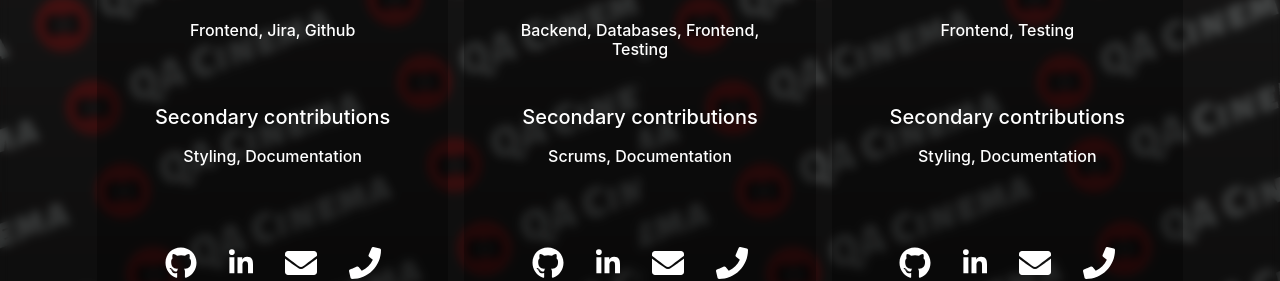
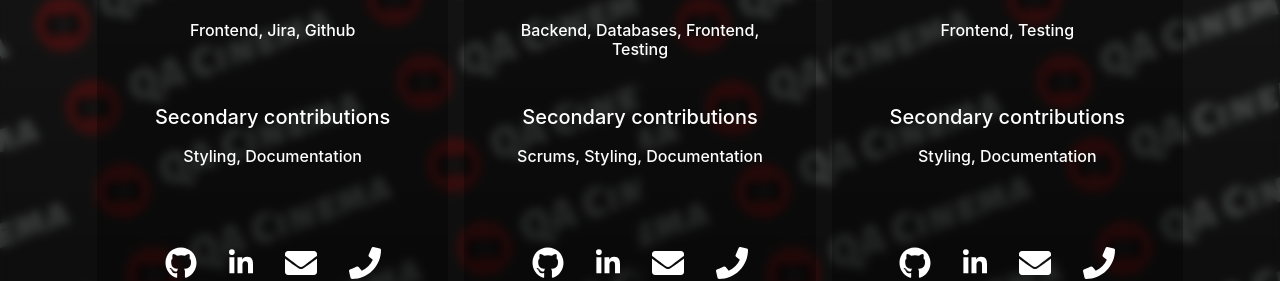
Before and after one commit to QA-AKAM/QACinema-Project, a React (Create React App) app in the folder frontend/: page /About in a window 1280 px wide. Shown: the part 1340-1621 px from the top of the page. Built offline with nearby package versions, Linux system fonts and the light colour scheme; no server answers.

Commit message:
CP-63 AM: Added details to about us page.

```diff
--- a/frontend/src/Components/Information/About/About.jsx
+++ b/frontend/src/Components/Information/About/About.jsx
@@ -24,11 +24,11 @@ const About = () => {
             name: "Asshwin",
             role: "Scrum master",
             projectMain: "Backend, Databases, Frontend, Testing",
-            projectSecondary: "Scrums, Documentation",
-            github: "https://github.com/thealinivan",
-            linkedin: "https://linkedin.com/in/thealinivan",
-            email: "aivan@qa.com",
-            telephone: "+447481925997"
+            projectSecondary: "Scrums, Styling, Documentation",
+            github: "https://github.com/ashkl",
+            linkedin: "https://www.linkedin.com/in/asshwin-mugundharajah-71218a104/",
+            email: "AMugundharajah@qa.com",
+            telephone: "+447450073483"
 
         },
         {
```
